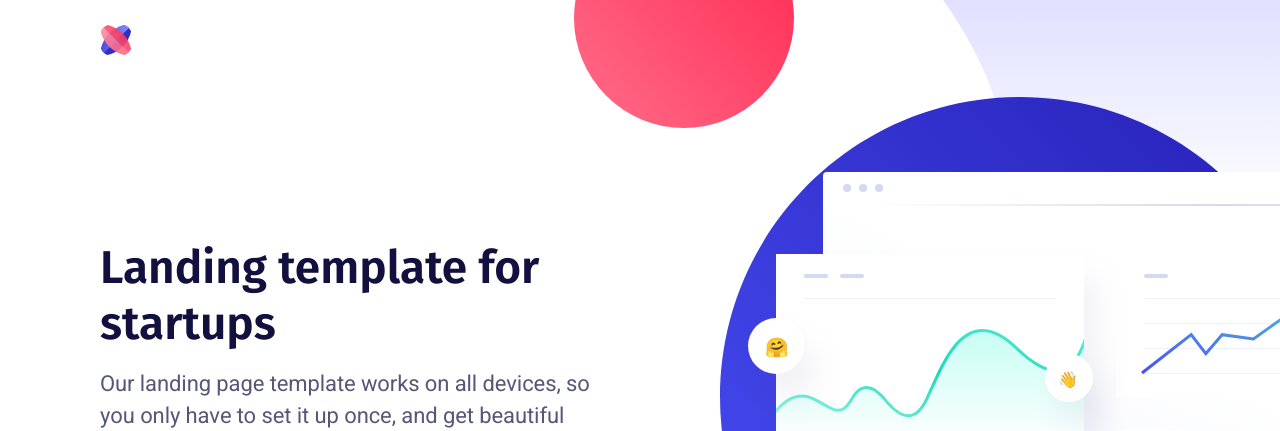
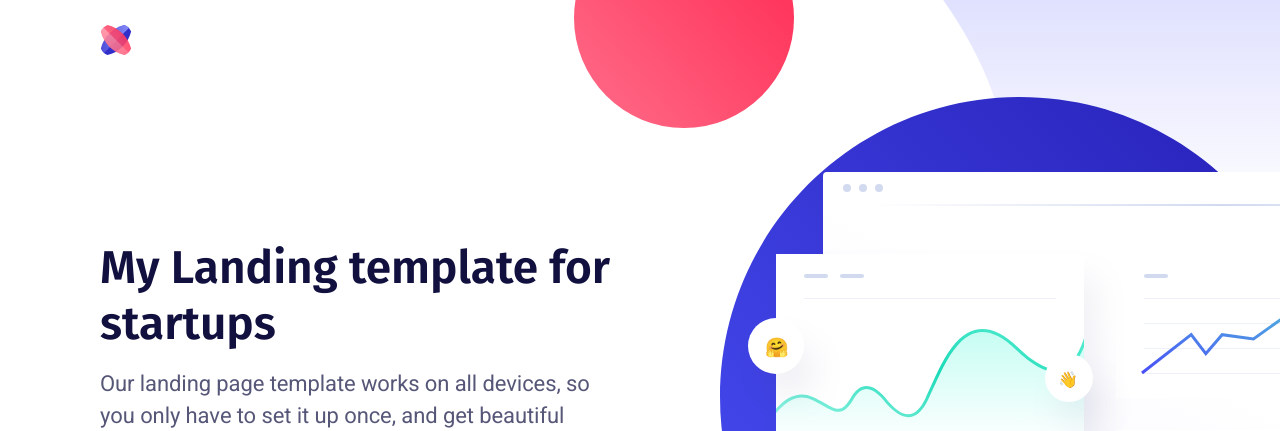
Before and after one commit to yadavviendra/yadavviendra.github.io, a plain HTML site: page index.html in a window 1280 px wide. Shown: the top 431 px of the page. Drawn offline with nearby package versions, Linux system fonts and the light colour scheme.

Commit message:
Update index.html

```diff
--- a/index.html
+++ b/index.html
@@ -77,7 +77,7 @@
                 <div class="container">
                     <div class="hero-inner">
 						<div class="hero-copy">
-	                        <h1 class="hero-title mt-0">Landing template for startups</h1>
+	                        <h1 class="hero-title mt-0">My Landing template for startups</h1>
 	                        <p class="hero-paragraph">Our landing page template works on all devices, so you only have to set it up once, and get beautiful results forever.</p>
 							<div class="hero-form field field-grouped">
 								<div class="control control-expanded">
```
